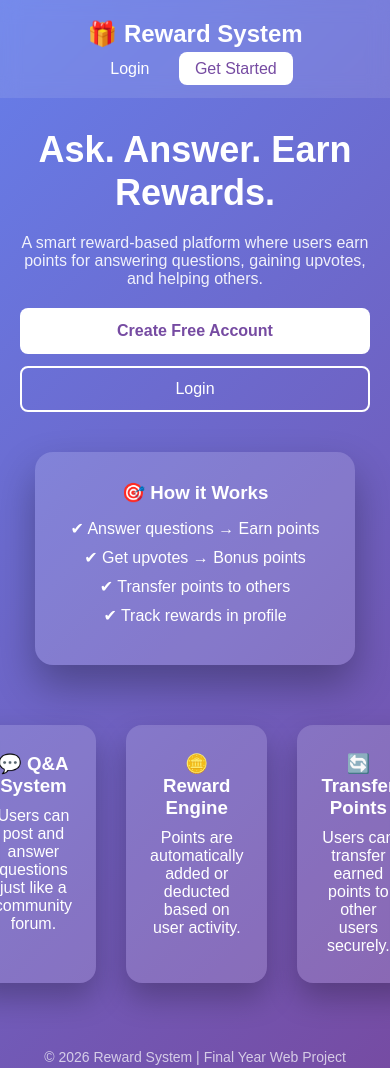
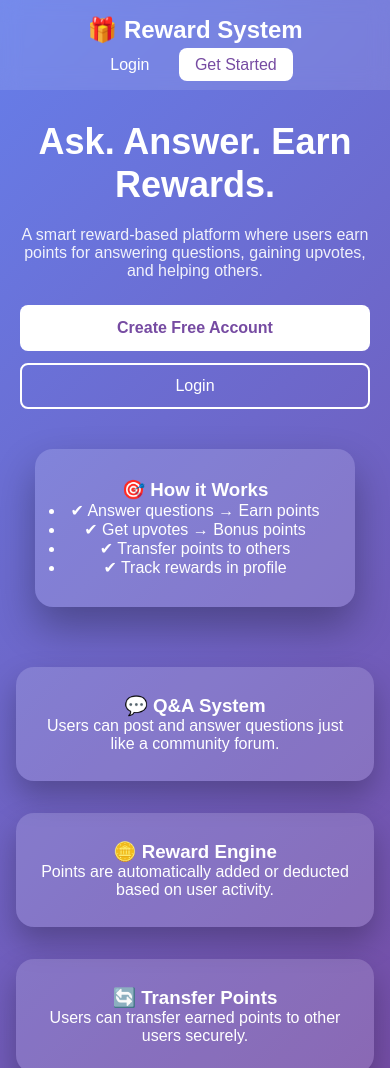
Before and after one commit to Jyo1505/reward-syatem--fullstack, a plain HTML site: page frontend/index.html in a window 390 px wide. Shown: the top 1068 px of the page. Drawn offline with Linux system fonts and the light colour scheme.

Commit message:
change place

```diff
--- a/frontend/public/css/landing.css
+++ b/frontend/public/css/landing.css
@@ -1,8 +1,14 @@
+/* RESET */
 * {
   margin: 0;
   padding: 0;
   box-sizing: border-box;
   font-family: "Poppins", sans-serif;
+}
+
+html, body {
+  max-width: 100%;
+  overflow-x: hidden;
 }
 
 body {
@@ -56,7 +62,6 @@ body {
 .hero-text p {
   margin: 20px 0;
   opacity: 0.9;
-  font-size: 16px;
 }
 
 .hero-buttons {
@@ -75,7 +80,6 @@ body {
 
 .big {
   padding: 14px 24px;
-  font-size: 16px;
 }
 
 .btn-outline {
@@ -95,147 +99,22 @@ body {
   box-shadow: 0 20px 40px rgba(0,0,0,0.3);
 }
 
-.hero-card h3 {
-  margin-bottom: 15px;
-}
-
-.hero-card ul {
-  list-style: none;
-}
-
-.hero-card li {
-  margin-bottom: 10px;
-}
-
-/* FEATURES */
-* {
-  margin: 0;
-  padding: 0;
-  box-sizing: border-box;
-  font-family: "Poppins", sans-serif;
-}
-
-body {
-  min-height: 100vh;
-  background: linear-gradient(135deg, #667eea, #764ba2);
-  color: white;
-}
-
-/* NAVBAR */
-.nav {
-  display: flex;
-  justify-content: space-between;
-  align-items: center;
-  padding: 20px 60px;
-  background: rgba(255,255,255,0.1);
-  backdrop-filter: blur(10px);
-}
-
-.nav a {
-  color: white;
-  margin-left: 25px;
-  text-decoration: none;
-  font-weight: 500;
-}
-
-.nav .btn {
-  background: white;
-  color: #764ba2;
-  padding: 8px 16px;
-  border-radius: 8px;
-}
-
-/* HERO */
-.hero {
-  display: flex;
-  justify-content: space-between;
-  align-items: center;
-  padding: 80px 10%;
-  gap: 40px;
-}
-
-.hero-text {
-  max-width: 520px;
-}
-
-.hero-text h1 {
-  font-size: 48px;
-  line-height: 1.2;
-}
-
-.hero-text p {
-  margin: 20px 0;
-  opacity: 0.9;
-  font-size: 16px;
-}
-
-.hero-buttons {
-  margin-top: 25px;
-}
-
-.btn {
-  background: white;
-  color: #764ba2;
-  padding: 10px 18px;
-  border-radius: 8px;
-  text-decoration: none;
-  font-weight: 600;
-  margin-right: 12px;
-}
-
-.big {
-  padding: 14px 24px;
-  font-size: 16px;
-}
-
-.btn-outline {
-  border: 2px solid white;
-  padding: 12px 22px;
-  border-radius: 8px;
-  color: white;
-  text-decoration: none;
-}
-
-/* HERO CARD */
-.hero-card {
-  background: rgba(255,255,255,0.15);
-  padding: 30px;
-  border-radius: 18px;
-  width: 320px;
-  box-shadow: 0 20px 40px rgba(0,0,0,0.3);
-}
-
-.hero-card h3 {
-  margin-bottom: 15px;
-}
-
-.hero-card ul {
-  list-style: none;
-}
-
-.hero-card li {
-  margin-bottom: 10px;
-}
-
-/* FEATURES */
+/* FEATURES – DESKTOP */
 .features {
-  display: flex;
-  justify-content: center;
-  gap: 30px;
-  padding: 40px 10%;
+  display: grid;
+  grid-template-columns: repeat(3, 1fr);
+  gap: 32px;
+  padding: 60px 10%;
+  max-width: 1200px;
+  margin: 0 auto;
 }
 
 .feature {
   background: rgba(255,255,255,0.15);
-  padding: 25px;
-  border-radius: 16px;
-  width: 260px;
+  padding: 28px 24px;
+  border-radius: 18px;
   text-align: center;
   box-shadow: 0 15px 30px rgba(0,0,0,0.25);
-}
-
-.feature h3 {
-  margin-bottom: 10px;
 }
 
 /* FOOTER */
@@ -246,21 +125,10 @@ footer {
   font-size: 14px;
 }
 
-/* RESPONSIVE */
-@media(max-width: 900px){
-  .hero {
-    flex-direction: column;
-    text-align: center;
-  }
-}
-
-
-
-
-/* ===== MOBILE FIXES ===== */
+/* ================= MOBILE FIX ================= */
 @media (max-width: 768px) {
 
-  nav {
+  .nav {
     flex-direction: column;
     gap: 12px;
     padding: 16px;
@@ -275,114 +143,20 @@ footer {
 
   .hero-text h1 {
     font-size: 36px;
-    line-height: 1.2;
   }
 
   .hero-buttons {
     display: flex;
     flex-direction: column;
     gap: 12px;
-    margin-top: 20px;
   }
 
   .hero-buttons a {
     width: 100%;
-    text-align: center;
   }
 
   .features {
+    grid-template-columns: 1fr;
     padding: 30px 16px;
   }
-
-  .feature {
-    margin-bottom: 16px;
-  }
 }
-
-
-html, body {
-  max-width: 100%;
-  overflow-x: hidden;
-}
-
-
-.feature {
-  background: rgba(255,255,255,0.15);
-  padding: 28px 24px;
-  border-radius: 16px;
-  text-align: center;
-  box-shadow: 0 15px 30px rgba(0,0,0,0.25);
-}
-
-
-.feature h3 {
-  margin-bottom: 10px;
-}
-
-/* FOOTER */
-footer {
-  text-align: center;
-  padding: 20px;
-  opacity: 0.7;
-  font-size: 14px;
-}
-
-/* RESPONSIVE */
-@media(max-width: 900px){
-  .hero {
-    flex-direction: column;
-    text-align: center;
-  }
-}
-
-
-
-
-/* ===== MOBILE FIXES ===== */
-@media (max-width: 768px) {
-
-  nav {
-    flex-direction: column;
-    gap: 12px;
-    padding: 16px;
-    text-align: center;
-  }
-
-  .hero {
-    flex-direction: column;
-    padding: 30px 20px;
-    text-align: center;
-  }
-
-  .hero-text h1 {
-    font-size: 36px;
-    line-height: 1.2;
-  }
-
-  .hero-buttons {
-    display: flex;
-    flex-direction: column;
-    gap: 12px;
-    margin-top: 20px;
-  }
-
-  .hero-buttons a {
-    width: 100%;
-    text-align: center;
-  }
-
-  .features {
-    grid-template-columns: 1fr;   /* 👈 stack cards */
-    padding: 30px 16px;
-  }
-
-  .feature {
-    width: 100%;
-  }
-}
-
-
-html, body {
-  max-width: 100%;
-  overflow-x: hidden;
-}
```
